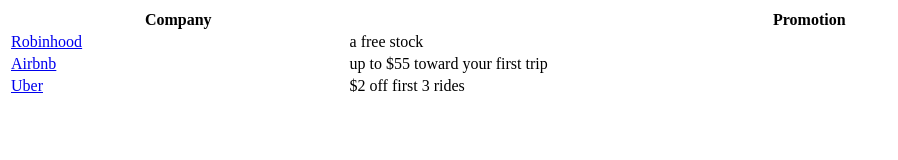
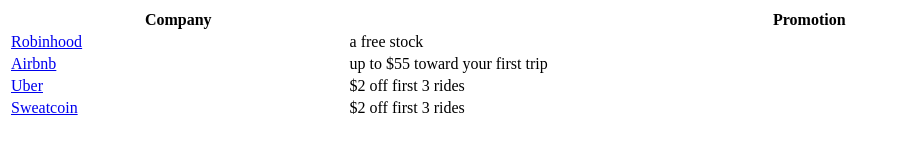
Before and after one commit to stanleysmall/referrals, a plain HTML site: page index.html in a window 1280 px wide. Shown: the whole page, without its empty margins (0-898 px from the left). Drawn offline with Linux system fonts and the light colour scheme.

Commit message:
Update index.html

```diff
--- a/index.html
+++ b/index.html
@@ -34,6 +34,10 @@
     <td><a title="Uber" href="https://www.uber.com/invite/stanleys4911ue" target="_blank" rel="noopener">Uber</a></td>
     <td>$2 off first 3 rides</td>
   </tr>
+  <tr>
+    <td><a title="Sweatcoin" href="https://www1.sweatco.in/i/stan184802" target="_blank" rel="noopener">Sweatcoin</a></td>
+    <td>$2 off first 3 rides</td>
+  </tr>
 </table>
 </body>
 
```
